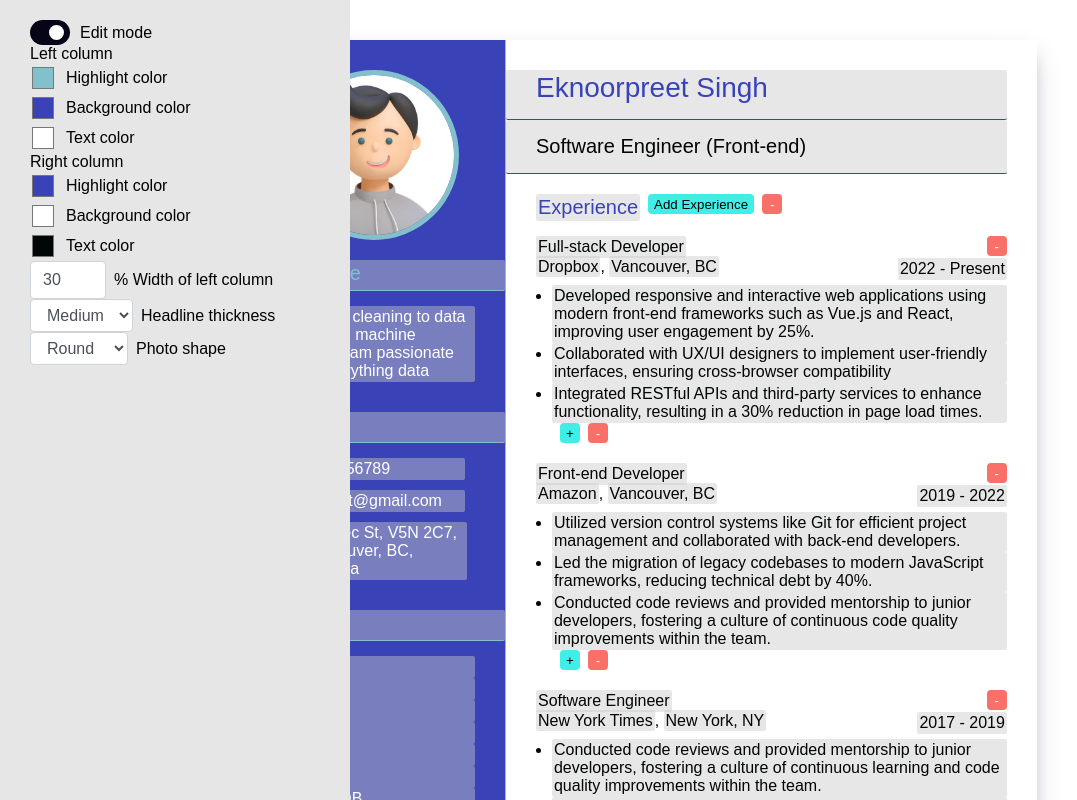
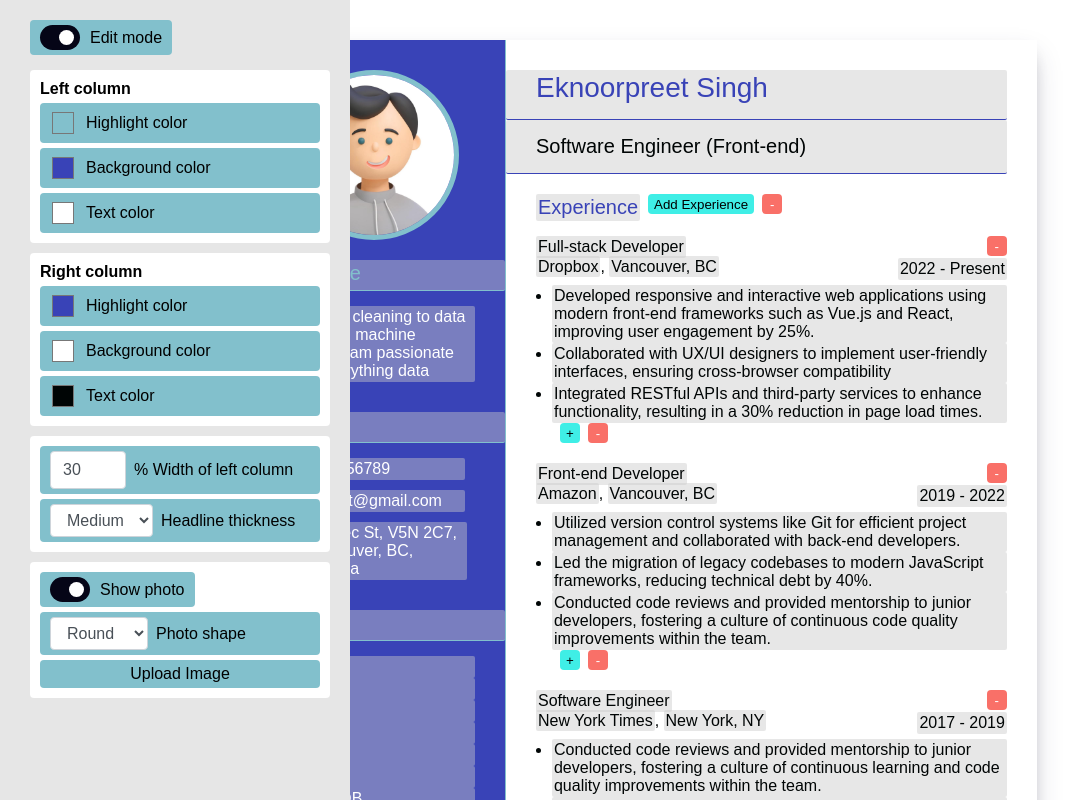
Before and after one commit to eknoorpreet/vueCV, a Vue app: page / in a window 1280 px wide. Shown: the top 800 px of the page, without its empty margins (0-1077 px from the left). Built offline with nearby package versions, Linux system fonts and the light colour scheme.

Commit message:
Add ImageUpload

```diff
--- a/src/App.vue
+++ b/src/App.vue
@@ -1,8 +1,9 @@
 <template>
   <main class="container">
     <Sidebar>
-      <EditToggle @edit-mode-toggled="toggleEditMode" />
-      <div>Left column</div>
+      <ToggleSwitch @switch-toggled="toggleEditMode" label="Edit mode" />
+      <div class="sidebar-section">
+        <div class="sidebar-title">Left column</div>
         <ColorInput
           label="Highlight color"
           :default-color="colors.left.highlight"
@@ -18,7 +19,9 @@
           :default-color="colors.left.text"
           @color-changed="colors.left.text = $event"
         />
-      <div>Right column</div>
+      </div>
+      <div class="sidebar-section">
+        <div class="sidebar-title">Right column</div>
         <ColorInput
           label="Highlight color"
           :default-color="colors.right.highlight"
@@ -34,6 +37,8 @@
           :default-color="colors.right.text"
           @color-changed="colors.right.text = $event"
         />
+      </div>
+      <div class="sidebar-section">
         <PercentageInput
           label="Width of left column"
           :min="20"
@@ -52,6 +57,10 @@
             { name: 'Thick', value: '600' },
           ]"
         />
+      </div>
+
+      <div class="sidebar-section">
+        <ToggleSwitch @switch-toggled="toggleImageDisplay" label="Show photo" />
 
         <SelectInput
           label="Photo shape"
@@ -63,6 +72,9 @@
             { name: 'Round', value: 'round' },
           ]"
         />
+
+        <ImageUpload @image-changed="imageUrl = $event" />
+      </div>
     </Sidebar>
     <div
       id="resume"
@@ -73,6 +85,7 @@
       <div class="left-col" :style="{ width: percentageWidthLeft }">
         <ResumeSection>
           <img
+            v-if="showImage"
             :src="imageUrl"
             alt="profile-pic"
             class="profile-pic"
@@ -312,11 +325,12 @@ import ResumeSection from './components/ResumeSection.vue';
 import SectionHeadline from './components/SectionHeadline.vue';
 import Contact from './components/Contact.vue';
 import EditButtons from './components/EditButtons.vue';
-import EditToggle from './components/EditToggle.vue';
+import ToggleSwitch from './components/ToggleSwitch.vue';
 import Sidebar from './components/Sidebar.vue';
 import ColorInput from './components/ColorInput.vue';
 import PercentageInput from './components/PercentageInput.vue';
 import SelectInput from './components/SelectInput.vue';
+import ImageUpload from './components/ImageUpload.vue';
 
 export default {
   components: {
@@ -324,11 +338,12 @@ export default {
     SectionHeadline,
     Contact,
     EditButtons,
-    EditToggle,
+    ToggleSwitch,
     Sidebar,
     ColorInput,
     PercentageInput,
     SelectInput,
+    ImageUpload,
   },
   data() {
     return {
@@ -445,6 +460,7 @@ export default {
       widthLeft: 30,
       imageShape: 'round',
       headlineWeight: '400',
+      showImage: true,
     };
   },
   computed: {
@@ -511,6 +527,9 @@ export default {
     },
     toggleEditMode(isChecked) {
       this.editing = isChecked;
+    },
+    toggleImageDisplay(isChecked) {
+      this.showImage = isChecked;
     },
   },
 };
--- /dev/null
+++ b/src/components/ImageUpload.vue
@@ -0,0 +1,43 @@
+<template>
+  <label>
+    Upload Image
+    <input
+      type="file"
+      accept="image/jpeg, image/png, image/jpg"
+      @change="changeImage"
+    />
+  </label>
+</template>
+
+<script>
+export default {
+  methods: {
+    changeImage(event) {
+      const selectedFile = event.target.files[0];
+      if (selectedFile) {
+        const reader = new FileReader();
+        reader.addEventListener('load', () => {
+          this.$emit('imageChanged', reader.result);
+        });
+        reader.readAsDataURL(selectedFile);
+      }
+    },
+  },
+};
+</script>
+
+<style>
+input[type='file'] {
+  display: none;
+}
+
+label {
+  display: block;
+  border-radius: 4px;
+  padding: 5px 10px;
+  text-align: center;
+  border: none;
+  font-size: 16px;
+  background-color: #82c0cc;
+}
+</style>
--- a/src/components/Sidebar.vue
+++ b/src/components/Sidebar.vue
@@ -6,7 +6,7 @@
 
 <script></script>
 
-<style scoped>
+<style>
 .sidebar {
   width: 300px;
   padding: 20px 20px 20px 30px;
@@ -16,4 +16,20 @@
   height: 100%;
   background-color: rgb(230, 230, 230);
 }
+
+.sidebar-section {
+  background-color: #fff;
+  border-radius: 4px;
+  padding: 10px 10px 5px 10px;
+  margin-top: 10px;
+}
+
+.sidebar-title {
+  margin-bottom: 5px;
+  font-weight: 600;
+}
+
+.sidebar label {
+  margin-bottom: 5px;
+}
 </style>
--- a/src/components/EditToggle.vue
+++ b/src/components/ToggleSwitch.vue
@@ -4,15 +4,20 @@
       <input type="checkbox" checked @click="onToggle" />
       <span class="slider"></span>
     </div>
-    <span>Edit mode</span>
+    <span>{{ label }}</span>
   </label>
 </template>
 
 <script>
 export default {
+  props: {
+    label: {
+      type: String,
+    },
+  },
   methods: {
     onToggle(event) {
-      this.$emit('editModeToggled', event.target.checked);
+      this.$emit('switchToggled', event.target.checked);
     },
   },
 };
```
Lines whose indentation alone changed are shown as unchanged.
